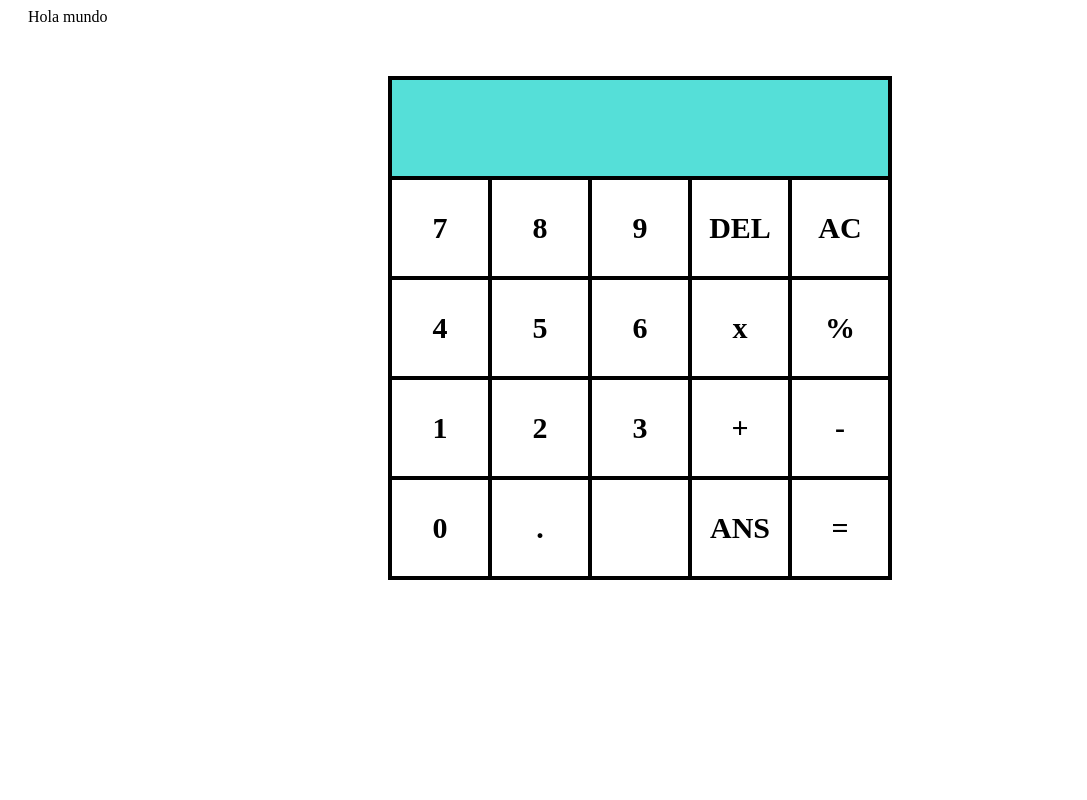
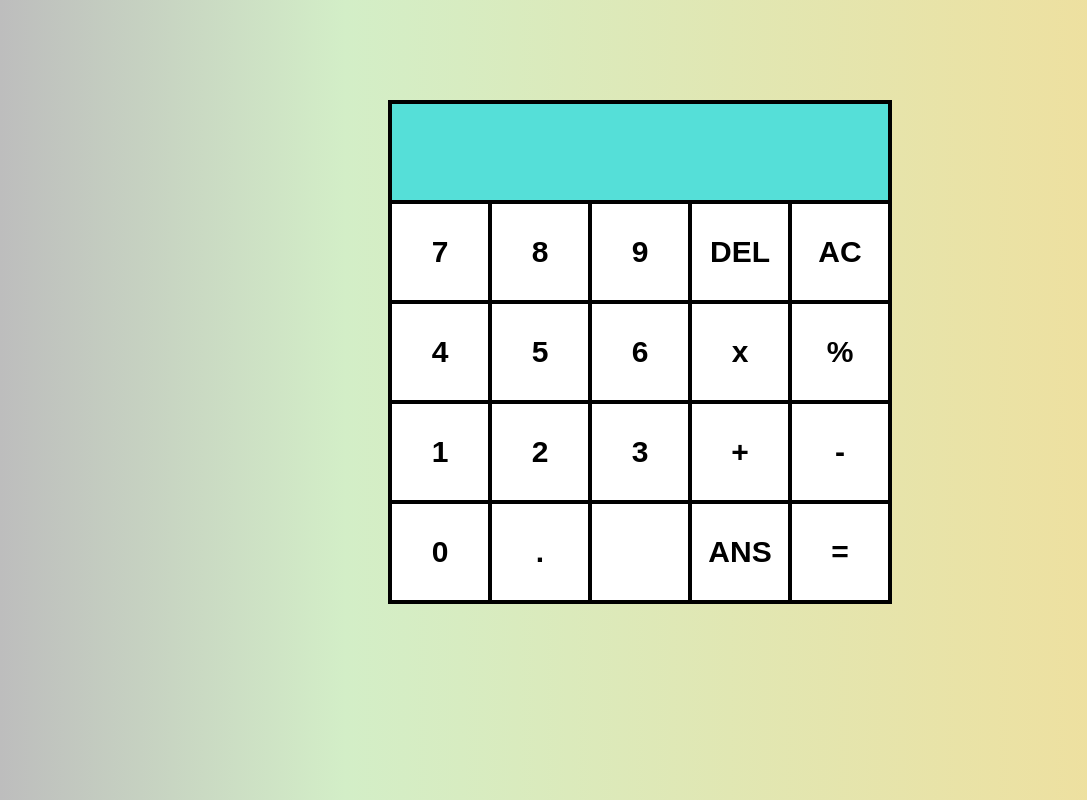
Before and after one commit to Rodrigo-20/Calculator, a plain HTML site: page index.html in a window 1280 px wide. Shown: the whole page, without its empty margins (0-1087 px from the left). Drawn offline with Linux system fonts and the light colour scheme.

Commit message:
add background color

```diff
--- a/index.html
+++ b/index.html
@@ -7,7 +7,8 @@
     >
 </head>
 <body>
-    <p>Hola mundo</p>
+  <div id="container">
+
     <div id="calculator">
         <div id="display"><span  ><p></p></span></div>
         <div id="buttons">
@@ -33,7 +34,7 @@
             <div class="button"><span data-key='=' data-value='eq' data-onScreen='no' data-type='op'  class="content">=</span></div>
 
 
-
+        </div>
     </div>
     <script src="script.js"></script>
 </body>
--- a/script.js
+++ b/script.js
@@ -89,8 +89,6 @@ function operate(calculation){
 function printOnScreen(a){
     if(typeof a=='object'){
         let span;
-        console.log(a);
-        console.log(a.keyCode);
         a.type=='click'?  span=this.querySelector('span'):0;
         a.type=='keydown'? span=document.querySelector(`[data-key='${a.key}']`):0;
         a.code=='Backspace'?clear():0;
@@ -187,8 +185,6 @@ function delChar(){//delete the last number of the screen
 const buttonNumbers=document.querySelectorAll(`[data-onScreen='yes']`);//select the spans elements
 console.log(buttonNumbers[0].parentNode);
 buttonNumbers.forEach(button=>button.parentNode.addEventListener('click',printOnScreen));//add the event listener to the div element partent of the span
-const keys=document.querySelectorAll(`[data-key]`);
-
 window.addEventListener('keydown',printOnScreen);
 
 
--- a/style.css
+++ b/style.css
@@ -1,9 +1,18 @@
+body{
+
+    background: rgb(0,0,0);
+    background: linear-gradient(90deg, rgba(0,0,0,0.2571820891305302) 0%, rgba(85,190,39,0.2571820891305302) 27%, rgba(231,176,14,0.4341483812653617) 100%);}
+#container{
+    text-align: center;
+    font-family: sans-serif;
+}
 #calculator{
+
     display: grid;
     border: 2px solid black;
     width: 500px;
     height: 500px;
-    margin:50px auto;
+    margin:100px auto;
     grid-template-columns:repeat(5,1fr) ;
     grid-template-rows: repeat(5,1fr);
     grid-template-areas:
@@ -14,6 +23,7 @@
         "button button button button button";
 
 }
+
 #display{
     font-size: 30px;
     text-align: end;
@@ -32,7 +42,10 @@ p{
     grid-area: button;
     display: grid;
     grid-template-columns: repeat(5,1fr);
-    grid-template-rows: repeat(4,1fr);}
+    grid-template-rows: repeat(4,1fr);
+    background-color: #fff;
+}
+
 .button{
 
     display: flex;
```
